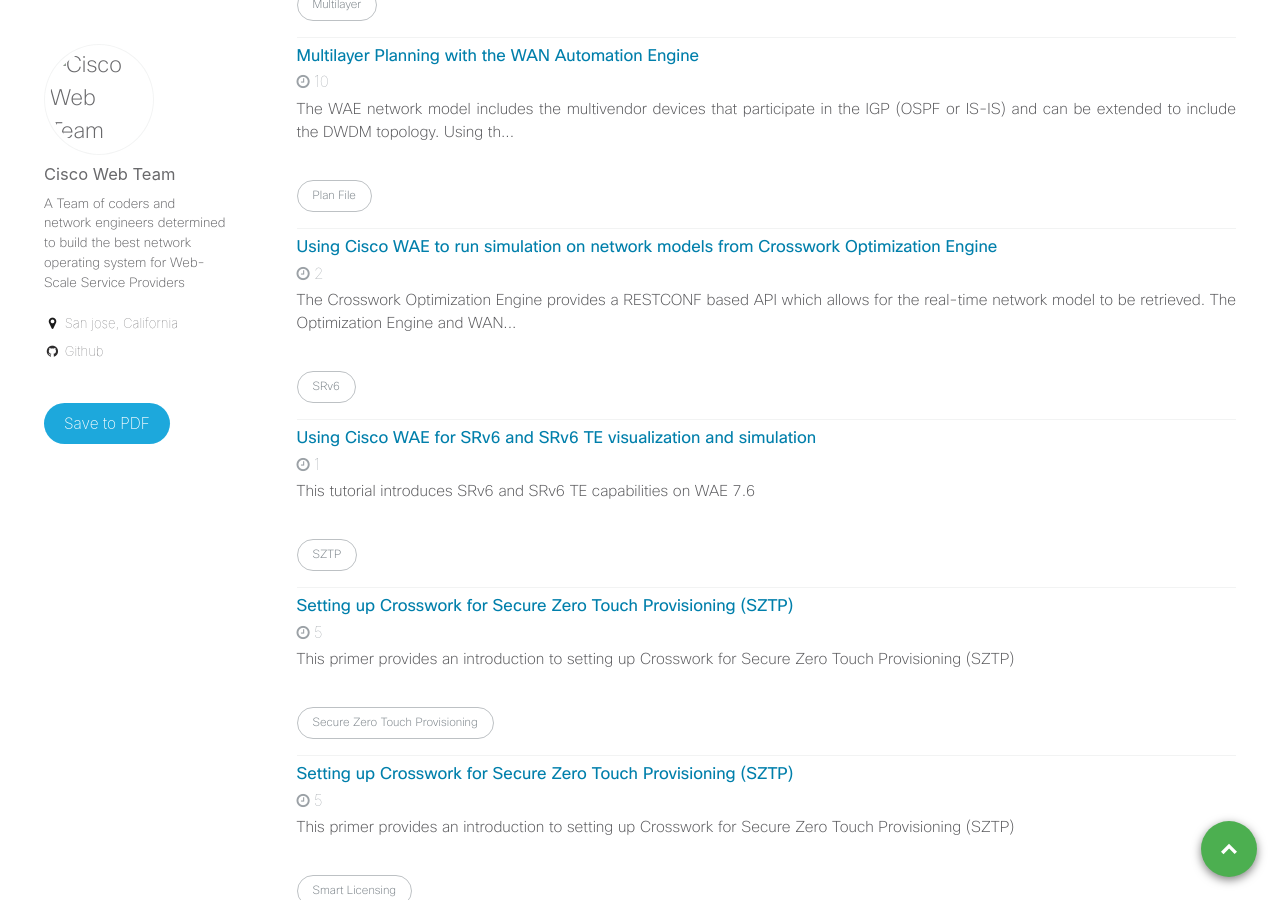
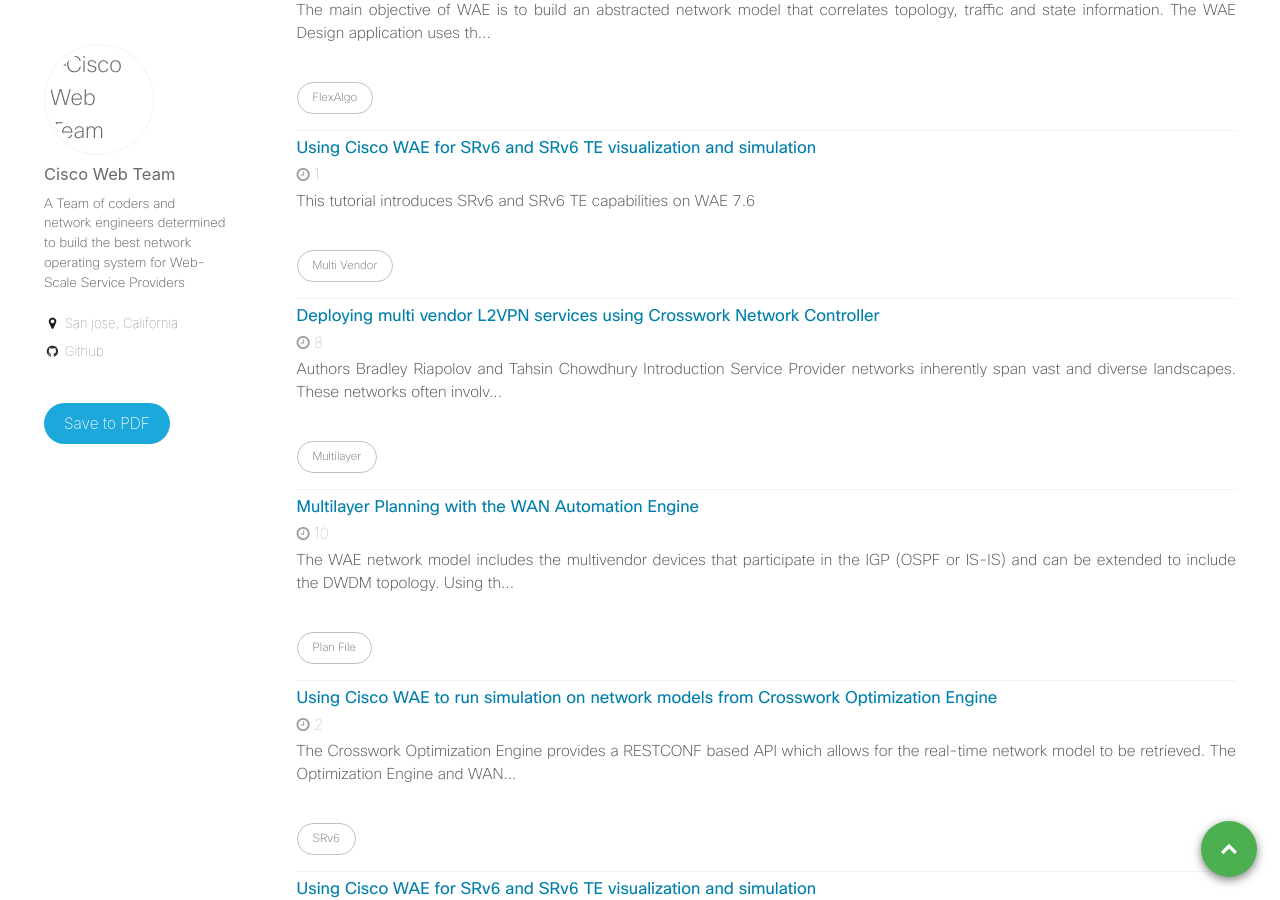
Before and after one commit to xrdocs/automation, a Jekyll site: the page built from _pages/tag-archive.html, in a window 1280 px wide and 900 px high, scrolled down 2468 px. Built offline with Jekyll 4.4.1, drawn with Linux system fonts in a browser that asks for light colours; some of the changed text lies outside the part shown.

Commit message:
Update deploying-multi-vendor-l2vpn-services-crosswork-network-controller.md

```diff
--- a/_tutorials/deploying-multi-vendor-l2vpn-services-crosswork-network-controller.md
+++ b/_tutorials/deploying-multi-vendor-l2vpn-services-crosswork-network-controller.md
@@ -3,7 +3,11 @@ published: true
 date: '2023-12-12 15:35 +0100'
 title: Deploying multi vendor L2VPN services using Crosswork Network Controller
 author: Bradley Riapolov
-position: hidden
+position: top
+tags:
+  - Crosswork
+  - Automation
+  - Multi Vendor
 ---
 # Authors
 Bradley Riapolov and Tahsin Chowdhury
```
